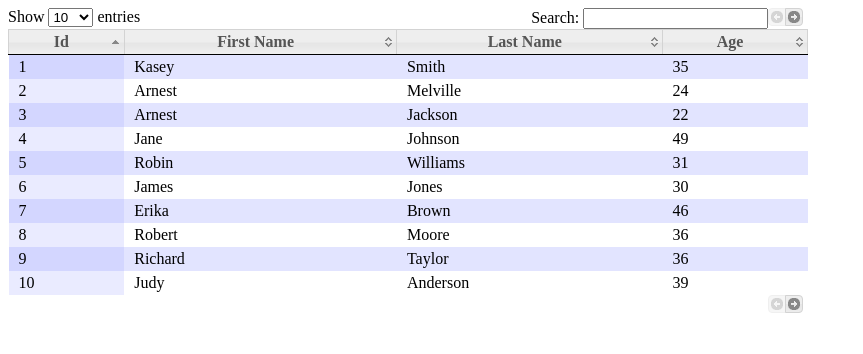
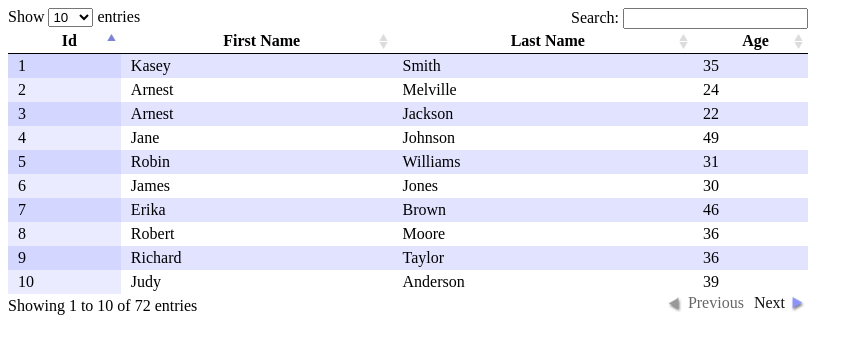
Before and after one commit to sNakahodo/datatables, a plain HTML site: page index.html in a window 1280 px wide. Shown: the whole page, without its empty margins (0-863 px from the left). Drawn offline with Linux system fonts and the light colour scheme.

Commit message:
disabled datatables

```diff
--- a/index.html
+++ b/index.html
@@ -11,8 +11,8 @@
 		$(function(){
 
 			$("#sortable").dataTable({
-				"bJQueryUI": true,
-				"sDom":'<"top"pfl>t<"bottom"p>'
+				//"bJQueryUI": true,
+				//"sDom":'<"top"pfl>t<"bottom"p>'
 			});
 
 		});
```
